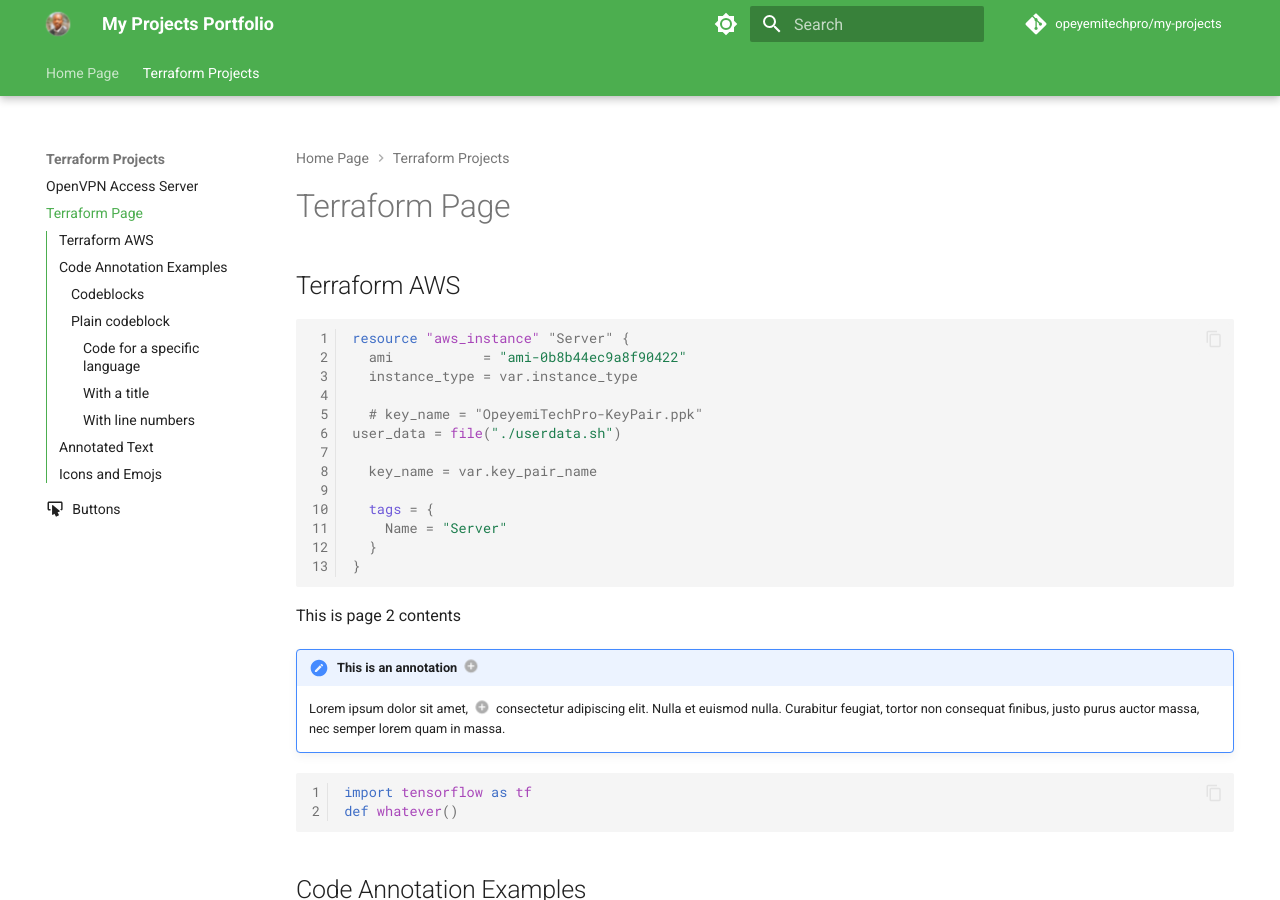
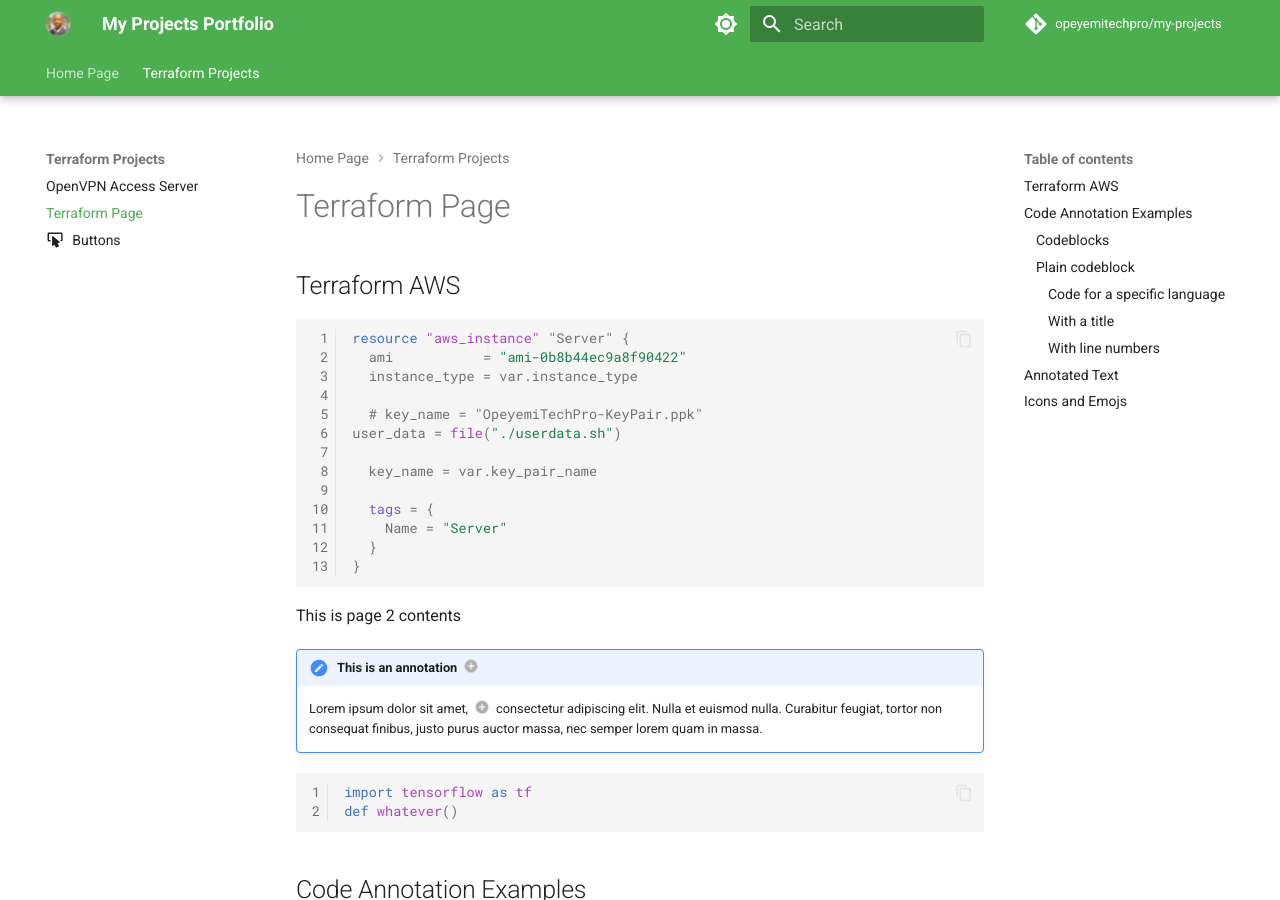
Before and after one commit to opeyemitechpro/my-projects, an MkDocs documentation site: the page built from docs/terraform_projects/terra1.md, in a window 1280 px wide and 900 px high. Built offline with MkDocs 1.6.1 and Material for MkDocs 9.7.7, drawn with Linux system fonts in a browser that asks for light colours; emoji names are drawn with the system emoji font; comment, search, counter and statistics services are not loaded.

Commit message:
Update mkdocs.yml

```diff
--- a/mkdocs.yml
+++ b/mkdocs.yml
@@ -30,12 +30,13 @@
     - navigation.instant
     - navigation.instant.progress
     - navigation.instant.prefetch
+    - navigation.instant.preview
     - navigation.sections
     - navigation.tracking
     - navigation.top
     - navigation.path
     - navigation.footer
-    - toc.integrate
+    # - toc.integrate
     - toc.follow
     - search.suggest
     - search.highlight
@@ -84,6 +85,7 @@
     - icon: fontawesome/brands/linkedin
       link: https://www.linkedin.com/in/opeyemi-okuboyejo/
 
+# Extensions
 markdown_extensions:
   - md_in_html
   - pymdownx.superfences
```
